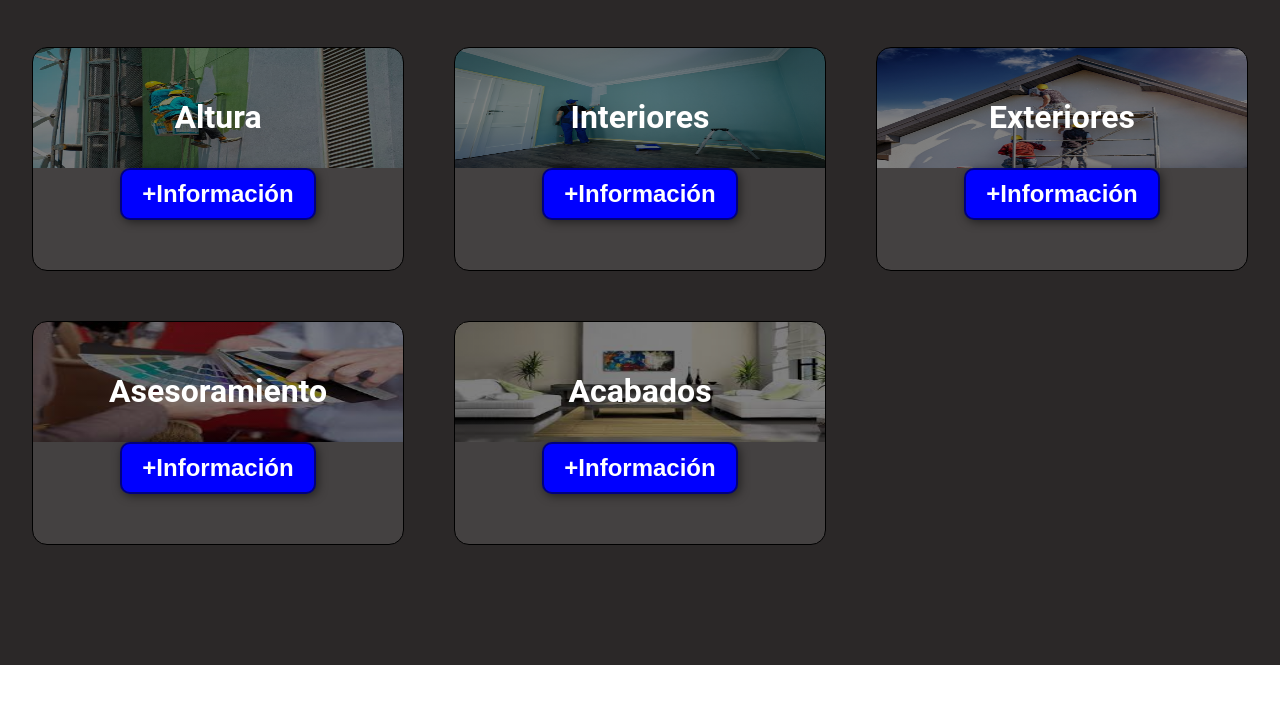
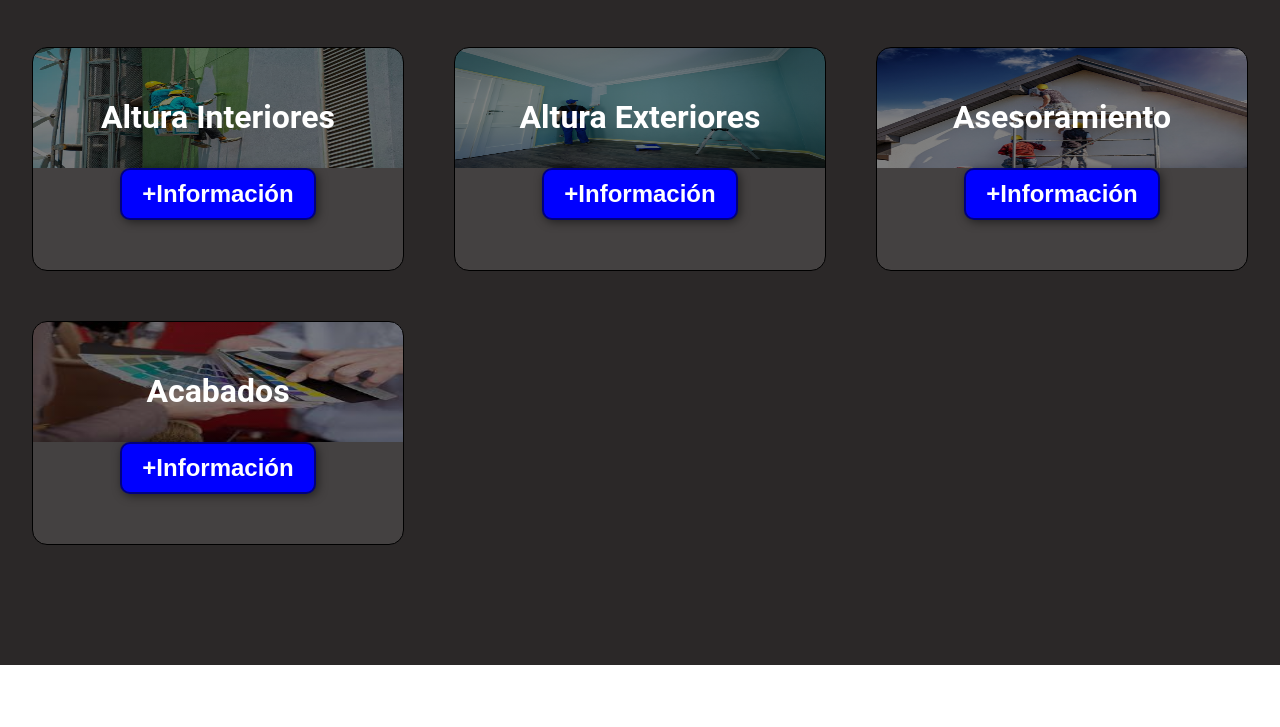
Before and after one commit to jotagamesyt/pintura, a website: page index.html in a window 1280 px wide. Shown: the part 2133-2860 px from the top of the page. Drawn offline with Linux system fonts and the light colour scheme.

Commit message:
Update index.html

```diff
--- a/index.html
+++ b/index.html
@@ -70,25 +70,20 @@
 
         </div>
         <div class="carta">
-            <h3>Altura</h3>
+            <h3>Altura Interiores</h3>
             <button class="boton" onclick="mostrarTexto(4)">+Información</button>
             <p class="texto-oculto" id="texto-oculto-4" style="display: none;">Se realiza trabajos de tragaluces, y pasadizos en altura
                 como limpieza, empastado ,curaciones y pintado.</p>
 
         </div>
         <div class="carta">
-            <h3>Interiores</h3>
+            <h3>Altura Exteriores</h3>
             <button class="boton" onclick="mostrarTexto(5)">+Información</button>
             <p class="texto-oculto" id="texto-oculto-5" style="display: none;">Se realiza trabajos en exteriores como fachadas en altura
                 con limpieza ,empastado,curaciones y pintado.</p>
 
         </div>
-        <div class="carta">
-            <h3>Exteriores</h3>
-            <button class="boton" onclick="mostrarTexto(6)">+Información</button>
-            <p class="texto-oculto" id="texto-oculto-6" style="display: none;">Se realiza trabajos en exteriores de pintura , limpieza, empastado y curaciones</p>
 
-        </div>
         <div class="carta">
             <h3>Asesoramiento</h3>
             <button class="boton" onclick="mostrarTexto(7)">+Información</button>
```
